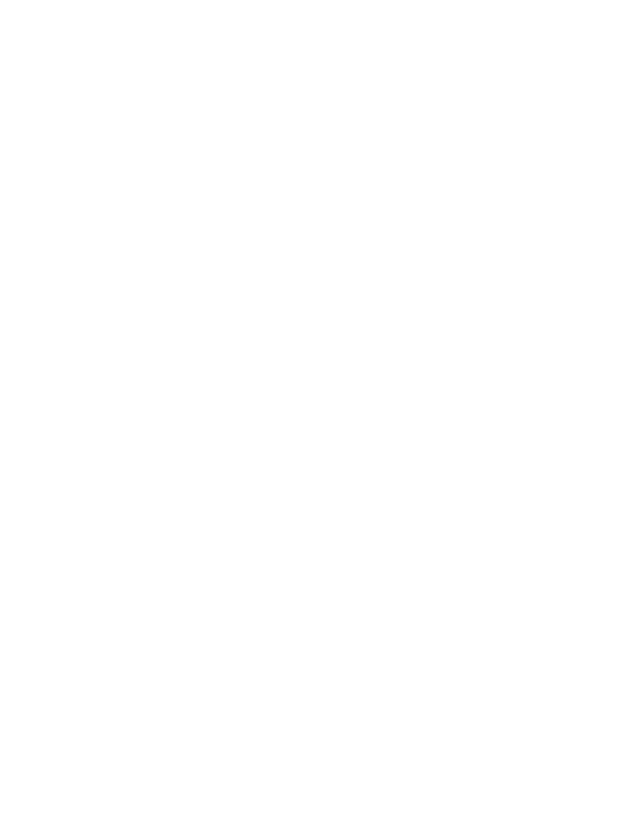
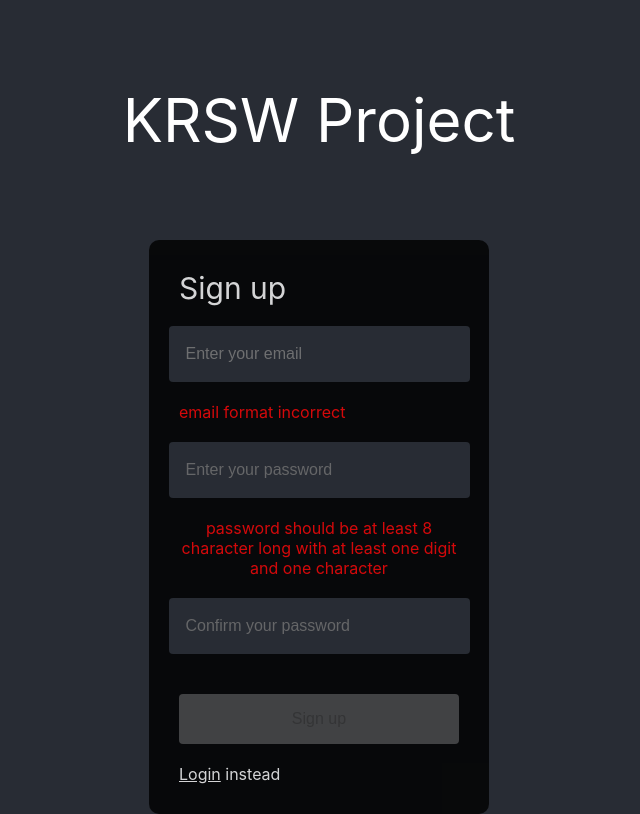
Before and after one commit to Noah-Vassards/KRSW_project, a React (Create React App) app in the folder front-end/: page /signup in a window 1280 px wide. Before the commit this address had no page. Shown: the whole page, without its empty margins (321-961 px from the left). Built offline with nearby package versions, Linux system fonts and the light colour scheme.

Commit message:
feat(login/signup): add login and signup queries to backend + redirection to empty home page

```diff
--- a/front-end/package.json
+++ b/front-end/package.json
@@ -6,7 +6,9 @@
     "@testing-library/jest-dom": "^5.17.0",
     "@testing-library/react": "^13.4.0",
     "@testing-library/user-event": "^13.5.0",
+    "js-cookie": "^3.0.5",
     "react": "^18.2.0",
+    "react-cookie": "^6.1.1",
     "react-dom": "^18.2.0",
     "react-router-dom": "^6.20.0",
     "react-scripts": "5.0.1",
--- a/front-end/src/App.css
+++ b/front-end/src/App.css
@@ -24,7 +24,8 @@
   color: white;
 }
 
-.title {
+.head {
+  align-self: center;
   font-size: 60px;
 }
 
@@ -61,21 +62,59 @@ input[type=text] {
   width: 100%;
   margin: 20px;
   font-size: 16px;
+  color: white;
+  padding-left: 15px;
 }
 
 input[type=text]::placeholder {
-  font-size: 16px;
-  left: 15px;
+  color: gray;
 }
 
-input[type=submit] {
+input[type=password] {
+  background-color: #282c34;
+  opacity: 1;
+  border-radius: 4px;
+  border-color: transparent;
+  height: 50px;
+  width: 100%;
+  margin: 20px;
+  font-size: 16px;
+  color: white;
+  padding-left: 15px;
+}
+
+button[type=submit] {
   border-color: transparent;
   border-radius: 4px;
   height: 50px;
   width: 100%;
   margin: 20px;
+  font-size: 16px;
+  cursor: pointer;
+}
+
+input[type=submit]:hover {
+  opacity: 0.8;
+}
+
+input[type=submit]:disabled {
+  cursor: not-allowed;
 }
 
 .redirect {
   color: white;
 }
+
+label.Title {
+  align-self: flex-start;
+  font-size: 30px;
+}
+
+label {
+  align-self: flex-start;
+  font-size: 16px;
+}
+
+.alert {
+  color: red;
+}
--- a/front-end/src/App.js
+++ b/front-end/src/App.js
@@ -1,14 +1,16 @@
 import './App.css';
 import { BrowserRouter, Routes, Route } from "react-router-dom";
-import SignIn from './pages/Signin';
+import Login from './pages/Login';
 import SignUp from './pages/Signup';
+import Home from './pages/Home';
 
 function App() {
   return (
     <BrowserRouter>
     <Routes>
-      <Route path='/' Component={SignUp}/>
-      <Route path='/signin' Component={SignIn}/>
+      <Route path='/' Component={Home}/>
+      <Route path='/signup' Component={SignUp}/>
+      <Route path='/login' Component={Login}/>
     </Routes>
     </BrowserRouter>
   );
--- /dev/null
+++ b/front-end/src/pages/Home.js
@@ -0,0 +1,25 @@
+import Cookies from "js-cookie";
+import { useEffect } from "react";
+import { useNavigate } from "react-router-dom";
+import "../App.css";
+
+function Home() {
+    const navigate = useNavigate()
+    let userEmail = null
+
+    useEffect(() => {
+        userEmail = Cookies.get('userEmail')
+        console.log(userEmail)
+        if (!userEmail) {
+            navigate('/login')
+        }
+    }, [navigate, userEmail])
+
+    return (
+        <div className="App">
+
+        </div>
+    );
+}
+
+export default Home
--- /dev/null
+++ b/front-end/src/pages/Login.js
@@ -0,0 +1,84 @@
+import { useMemo, useState } from "react";
+import Cookies from "js-cookie";
+import { Link, Outlet, useNavigate } from "react-router-dom";
+import "../App.css";
+
+async function SendForm(email, password) {
+  console.log('here')
+  try {
+    const response = await fetch('http://localhost:3001/account/login', {
+      method: 'POST',
+      headers: {
+        'Accept': 'application/json',
+        'Content-Type': 'application/json'
+      },
+      body: JSON.stringify({
+        email: email,
+        password: password
+      })
+    })
+    if (response.status !== 201) {
+      const message = await response.json().then(json => json)
+      console.error('failed', message.message)
+      return false
+    } else {
+      return true
+    }
+  } catch (e) {
+    console.error(e)
+    return (false)
+  }
+}
+
+function Login() {
+  const navigate = useNavigate()
+  const [user, setUser] = useState(true)
+  const [email, setEmail] = useState('');
+  const [pass, setPass] = useState('');
+
+  const handleSubmit = async (e) => {
+    e.preventDefault();
+    try {
+      const result = await SendForm(email, pass);
+      if (result) {
+        console.log('success')
+        Cookies.set('userEmail', email, { expires: 7 })
+        console.log(Cookies.get('userEmail'))
+        navigate('/')
+      } else {
+        console.log('user false')
+        setUser(false)
+      }
+    } catch (error) {
+      console.error('Error submitting form:', error)
+      setUser(false)
+    }
+  }
+
+  const emptyInput = useMemo(() => {
+    return email.trim() === "" || pass.trim() === ""
+  }, [email, pass])
+
+  return (
+    <div className="App">
+      <div className="App">
+        <header className="App-header">
+          <label className='head'>KRSW Project</label>
+        </header>
+        <body className='App-Body' onSubmit={handleSubmit}>
+          <form className='Form-Block'>
+            <label className="Title">Login</label>
+            <input type='text' placeholder={"Enter your email"} value={email} onInput={e => setEmail(e.target.value)}></input>
+            <input type='password' placeholder={"Enter your password"} value={pass} onInput={e => setPass(e.target.value)}></input>
+            {!user ? <label className="alert">User unknown</label> : null}
+            <button type='submit' disabled={emptyInput}>Sign up</button>
+            <label><Link className="redirect" to="/signup">Sign up</Link> instead</label>
+          </form>
+        </body>
+      </div>
+      <Outlet />
+    </div>
+  );
+}
+
+export default Login
--- a/front-end/src/pages/Signin.js
+++ /dev/null
@@ -1,27 +0,0 @@
-import "../App.css"
-import { Outlet, Link } from "react-router-dom";
-
-
-function SignIn() {
-  return (
-    <div className="App">
-      <div className="App">
-        <header className="App-header">
-          <label className='title'>KRSW Project</label>
-        </header>
-        <body className='App-Body'>
-          <form className='Form-Block'>
-            <label>Sign In</label>
-            <input type='text' placeholder={"Submit"}></input>
-            <input type='text' placeholder={"Submit"}></input>
-            <input type='Submit'></input>
-            <label><Link className="redirect" to="/">Sign up</Link> instead</label>
-          </form>
-        </body>
-      </div>
-      <Outlet />
-    </div>
-  );
-}
-
-export default SignIn
--- a/front-end/src/pages/Signup.js
+++ b/front-end/src/pages/Signup.js
@@ -1,20 +1,93 @@
-import "../App.css"
-import { Outlet, Link } from "react-router-dom";
+import Cookies from "js-cookie";
+import { useMemo, useState } from "react";
+import { Link, Outlet, useNavigate } from "react-router-dom";
+import "../App.css";
 
+async function SendForm(email, password) {
+  console.log('here')
+  try {
+    const response = await fetch('http://localhost:3001/account/signup', {
+      method: 'POST',
+      headers: {
+        'Accept': 'application/json',
+        'Content-Type': 'application/json'
+      },
+      body: JSON.stringify({
+        email: email,
+        password: password
+      })
+    })
+    if (response.status !== 201) {
+      const message = await response.json().then(json => json)
+      console.error('failed', message.message)
+      return false
+    } else {
+      return true
+    }
+  } catch (e) {
+    console.error(e)
+    return (false)
+  }
+}
 
 function SignUp() {
+  const navigate = useNavigate()
+  const [email, setEmail] = useState('');
+  const [pass, setPass] = useState('');
+  const [confPass, setConfPass] = useState('');
+
+  const handleSubmit = async (e) => {
+    e.preventDefault();
+    try {
+      const result = await SendForm(email, pass);
+      if (result) {
+        Cookies.set('userEmail', email, { expires: 7 })
+        navigate('/')
+      }
+    } catch (error) {
+      console.error('Error submitting form:', error)
+    }
+  }
+
+  const validateEmail = useMemo(() => {
+    const pattern = /[a-zA-Z0-9]+[.]?([a-zA-Z0-9]+)?[@][a-z]{3,9}[.][a-z]{2,5}/g;
+    const result = pattern.test(email.trim());
+    return result
+  }, [email])
+
+  const validatePass = useMemo(() => {
+    const pattern = /^(?=.*[a-zA-Z])(?=.*[0-9]).+$/
+    const result = pattern.test(pass.trim())
+    return pass.trim().length >= 8 && result
+  }, [pass])
+
+  const passMatch = useMemo(() => {
+    return pass.trim() === confPass.trim()
+  }, [pass, confPass])
+
+  const canSubmit = useMemo(() => {
+    return validateEmail && validatePass && passMatch;
+  }, [validateEmail, validatePass, passMatch])
+
   return (
     <div className="App">
       <header className="App-header">
-        <label className='title'>KRSW Project</label>
+        <label className='head'>KRSW Project</label>
       </header>
       <body className='App-Body'>
-        <form className='Form-Block'>
-          <label>Sign In</label>
-          <input type='text' placeholder={"Submit"}></input>
-          <input type='text' placeholder={"Submit"}></input>
-          <input type='Submit'></input>
-          <label><Link className="redirect" to="/signin">Sign in</Link> instead</label>
+        <form className='Form-Block' onSubmit={handleSubmit}>
+          <label className="Title">Sign up</label>
+          <input type='text' placeholder={"Enter your email"} value={email} onInput={e => setEmail(e.target.value)}></input>
+          {!validateEmail ? <label className="alert">email format incorrect</label> : null}
+
+          <input type='password' placeholder={"Enter your password"} value={pass} onInput={e => setPass(e.target.value)}></input>
+          {!validatePass ? <label className="alert">password should be at least 8 character long with at least one digit and one character</label> : null}
+
+          <input type='password' placeholder={"Confirm your password"} value={confPass} onInput={e => setConfPass(e.target.value)}></input>
+          {!passMatch ? <label className="alert">password do not match</label> : null}
+
+          <button type='submit' disabled={!canSubmit}>Sign up</button>
+          <label><Link className="redirect" to="/login">Login</Link> instead</label>
         </form>
       </body>
       <Outlet />
```
